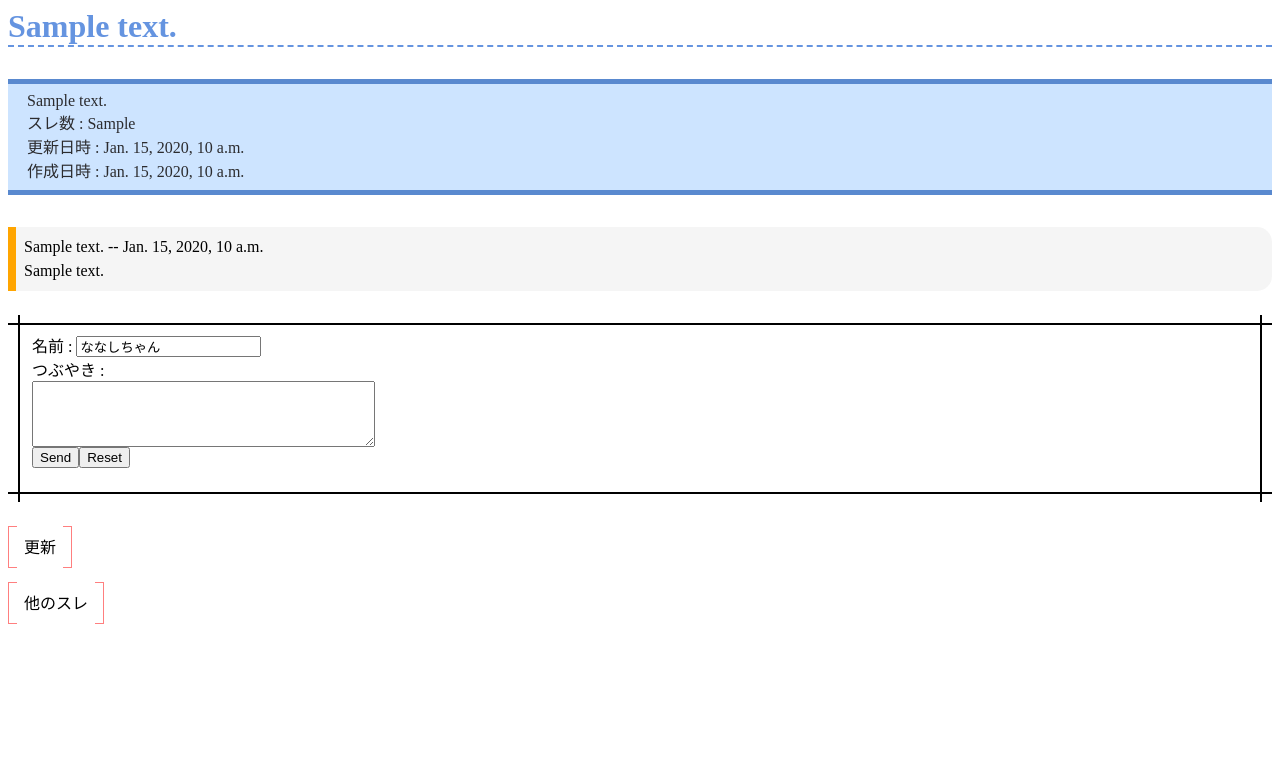
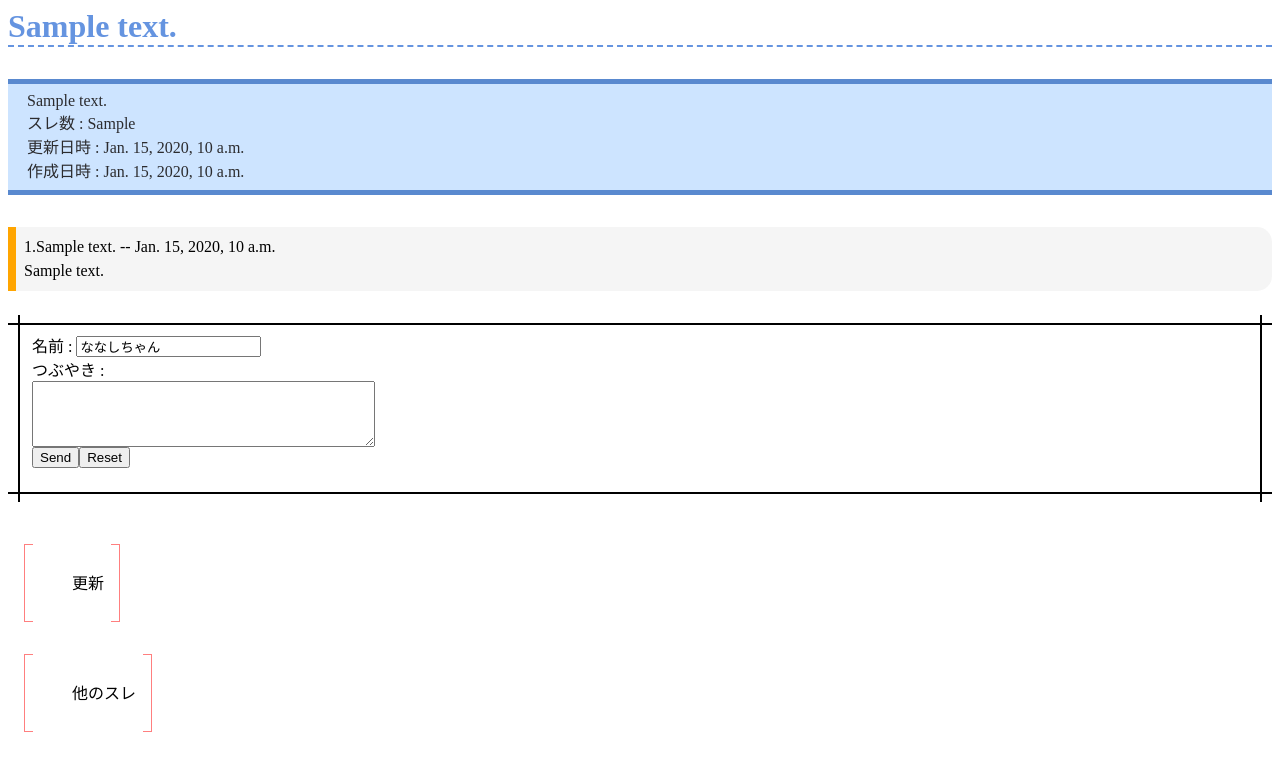
Before and after one commit to mio256/octony, a Django app: template board/templates/board/detail.html in a window 1280 px wide. Shown: the top 771 px of the page. Run offline with Django 3.2, Linux system fonts and the light colour scheme; the template is opened without the code that fills it: most values are stand-ins (such as "Sample title", 1, 10 or a date in 2020).

Commit message:
レス番

```diff
--- a/board/static/board/style.css
+++ b/board/static/board/style.css
@@ -1,3 +1,7 @@
+p {
+  white-space: pre-wrap;
+}
+
 h1 {
   color: #6594e0;/*文字色*/
   /*線の種類（点線）2px 線色*/
--- a/board/templates/board/detail.html
+++ b/board/templates/board/detail.html
@@ -11,7 +11,7 @@
 <ul>
     {% for response in thread.response_set.all %}
     <li>
-        {{ response.name_text }} -- {{ response.print_tweet_date }}<br>
+        {{ forloop.counter }}.{{ response.name_text }} -- {{ response.print_tweet_date }}<br>
         {{ response.response_text }}
     </li>
     {% endfor %}
```
